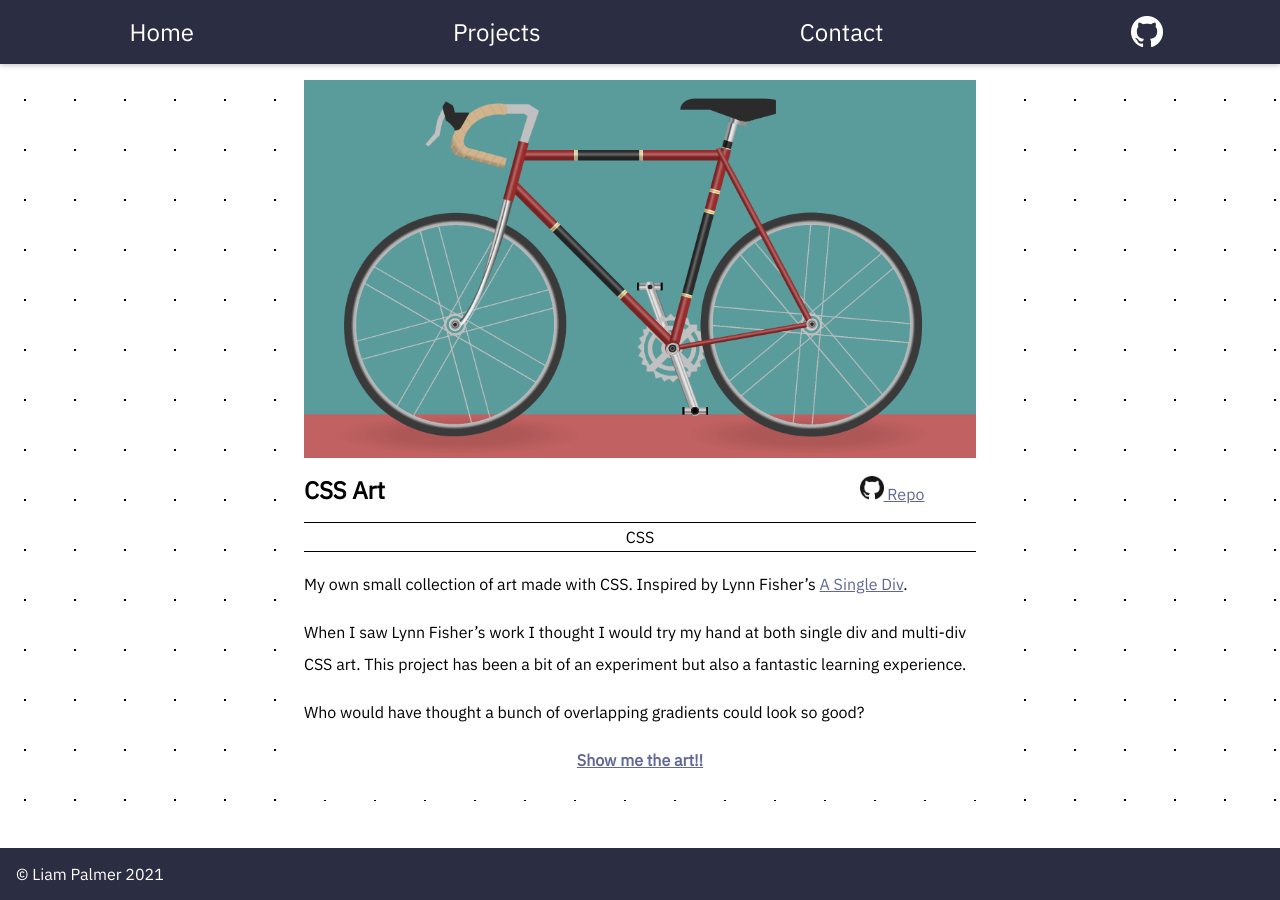
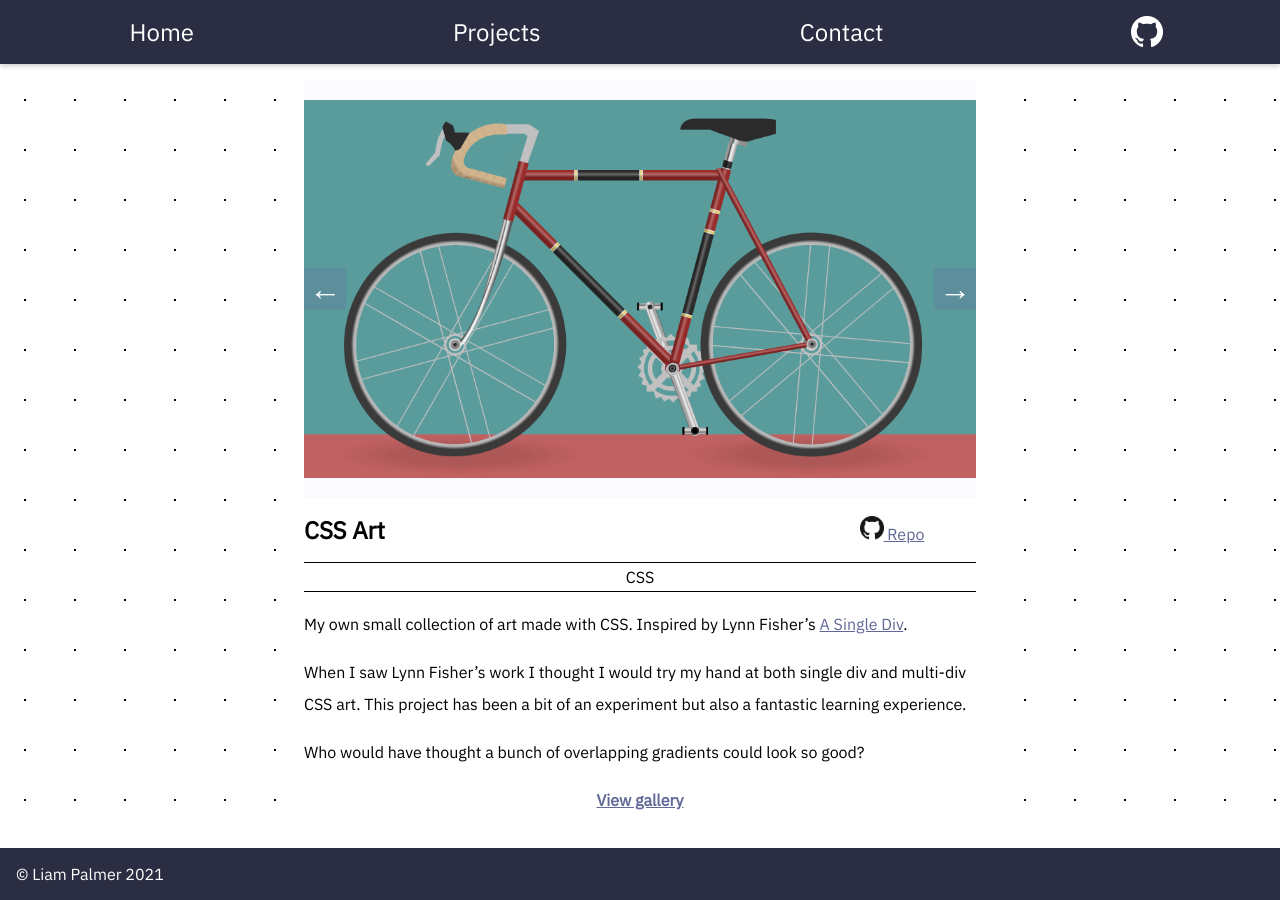
Before and after one commit to liampalmer0/liampalmer0.github.io, a Jekyll site: the page built from _projects/css-art.md, in a window 1280 px wide. Built offline with Jekyll 4.4.1, drawn with Linux system fonts in a browser that asks for light colours.

Commit message:
add more css art images

```diff
--- a/_projects/css-art.md
+++ b/_projects/css-art.md
@@ -5,9 +5,17 @@
 index: 4
 repo: https://github.com/liampalmer0/css-art
 # techs:
-preview: css-art.png
+preview: css-art/bike.png
 images:
-  - [css-art.png, CSS drawing of a road bike]
+  - [css-art/bike.png, "A screenshot of a CSS drawing of a road bike"]
+  - [
+      css-art/cube.png,
+      "A screenshot of an animated spinning CSS cube with the letter 'A' drawn on each face",
+    ]
+  - [
+      css-art/traffic.png,
+      "A screenshot of a CSS drawing of traffic light with blinking lights",
+    ]
 desc: A collection of artistic experiments with CSS
 ---
 
@@ -17,4 +25,4 @@
 
 Who would have thought a bunch of overlapping gradients could look so good?
 
-<p style="text-align: center; font-weight:bold"><a href="/projects/css-art/gallery.html">Show me the art!!</a></p>
+<p style="text-align: center; font-weight:bold"><a href="/projects/css-art/gallery.html">View gallery</a></p>
--- a/assets/style.scss
+++ b/assets/style.scss
@@ -342,7 +342,7 @@
 .proj-carousel .slide {
   background-color: var(--main-bg-alt);
   max-width: 100%;
-  object-fit: cover;
+  object-fit: contain;
 }
 .proj-carousel > .controls {
   align-items: center;
```
Also changed, not shown: assets/img/projects/css-art/bike.png (renamed from assets/img/projects/css-art.png), assets/img/projects/css-art/cube.png (added), assets/img/projects/css-art/traffic.png (added).
